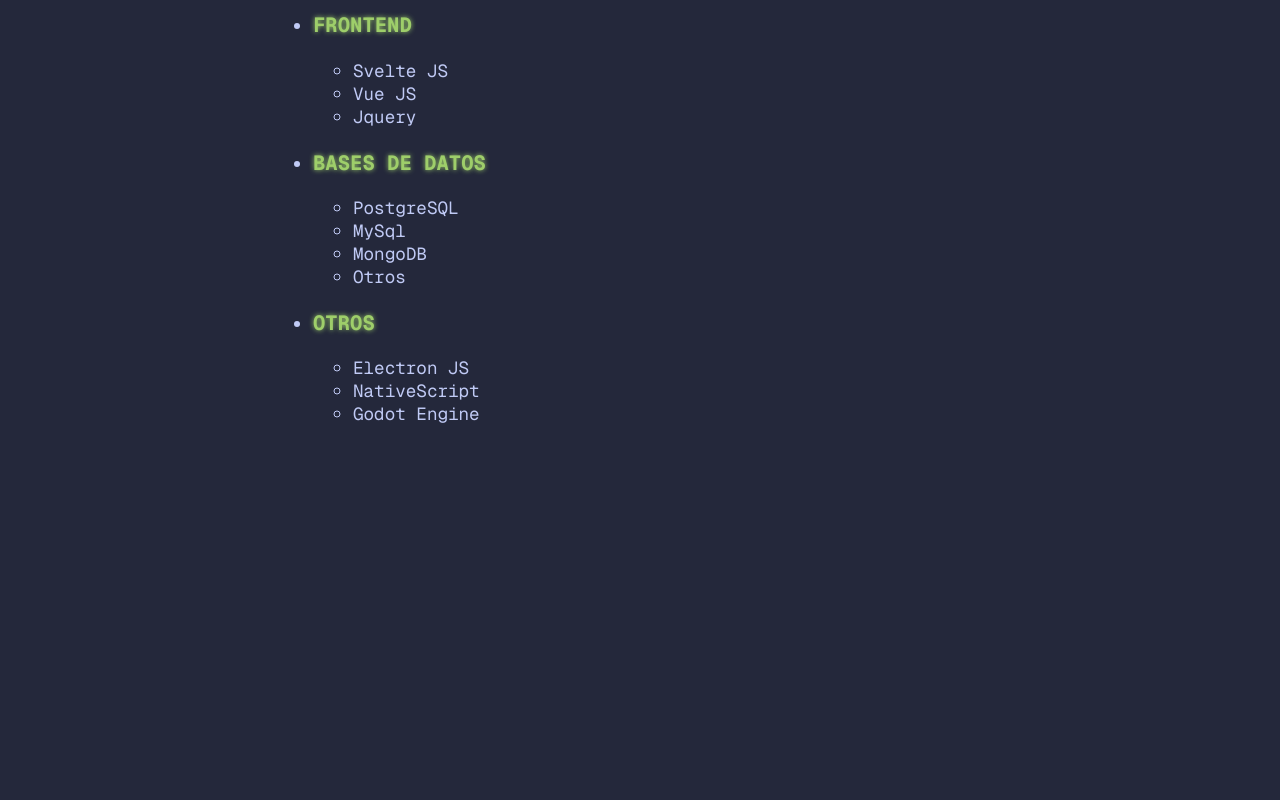
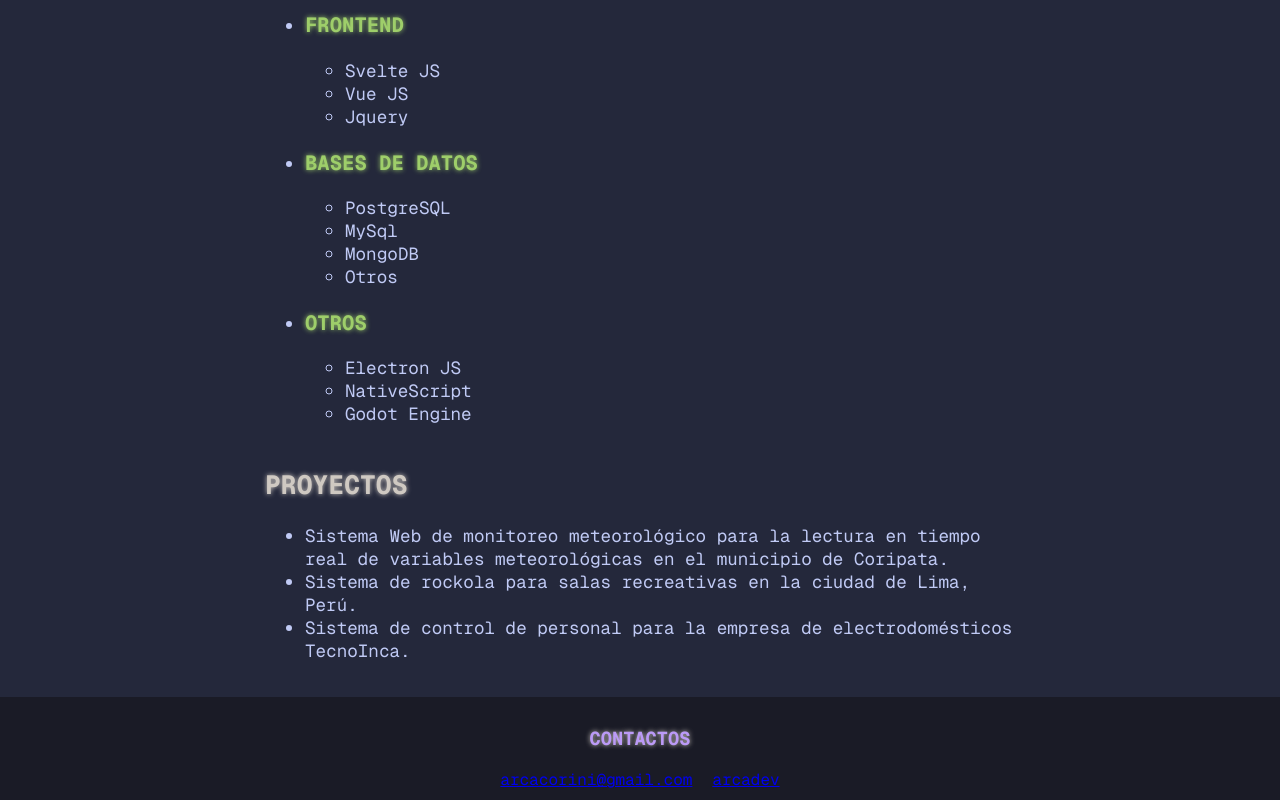
Before and after one commit to anibalCApaza/correccion-actividad7, a plain HTML site: page index.html in a window 1280 px wide. Shown: the part 1126-1926 px from the top of the page. Before the commit the page ends 1586 px from the top, so only its background shows below. Drawn offline with nearby package versions, Linux system fonts and the light colour scheme.

Commit message:
Agregado apartado [proyectos] [footer]

```diff
--- a/index.html
+++ b/index.html
@@ -94,8 +94,35 @@
           </li>
         </ul>
       </div>
+      <div class="projects-info">
+        <h2 class="title yellow-neon">Proyectos</h2>
+        <ul>
+          <li>
+            Sistema Web de monitoreo meteorológico para la lectura en tiempo
+            real de variables meteorológicas en el municipio de Coripata.
+          </li>
+          <li>
+            Sistema de rockola para salas recreativas en la ciudad de Lima,
+            Perú.
+          </li>
+          <li>
+            Sistema de control de personal para la empresa de electrodomésticos
+            TecnoInca.
+          </li>
+        </ul>
+      </div>
     </section>
 
-    <footer></footer>
+    <footer>
+      <h3 class="title purple-neon">Contactos</h3>
+      <div class="contacts">
+        <div>
+          <a href="mailto:arcacorini@gmail.com">arcacorini@gmail.com</a>
+        </div>
+        <div>
+          <a href="https://github.com/anibalCApaza" target="_blank">arcadev</a>
+        </div>
+      </div>
+    </footer>
   </body>
 </html>
--- a/styles/styles.css
+++ b/styles/styles.css
@@ -1,6 +1,7 @@
 body {
   background: var(--color17);
   font-family: "Geist Mono", monospace;
+  margin: 0px;
 }
 
 header {
@@ -52,6 +53,28 @@ section .profile-img img {
 section ul {
   margin-block-end: 0;
 }
+footer {
+  background: var(--color18);
+  padding: 10px;
+}
+
+footer .title {
+  color: var(--color11);
+  text-align: center;
+  text-transform: uppercase;
+}
+
+footer .contacts {
+  color: var(--color11);
+  display: flex;
+  gap: 20px;
+  justify-content: center;
+}
+
+.purple-neon {
+  text-shadow: 0 0 3px var(--color4);
+  text-shadow: 0 0 5px var(--color4);
+}
 
 .yellow-neon {
   text-shadow: 0 0 3px var(--color4);
```
